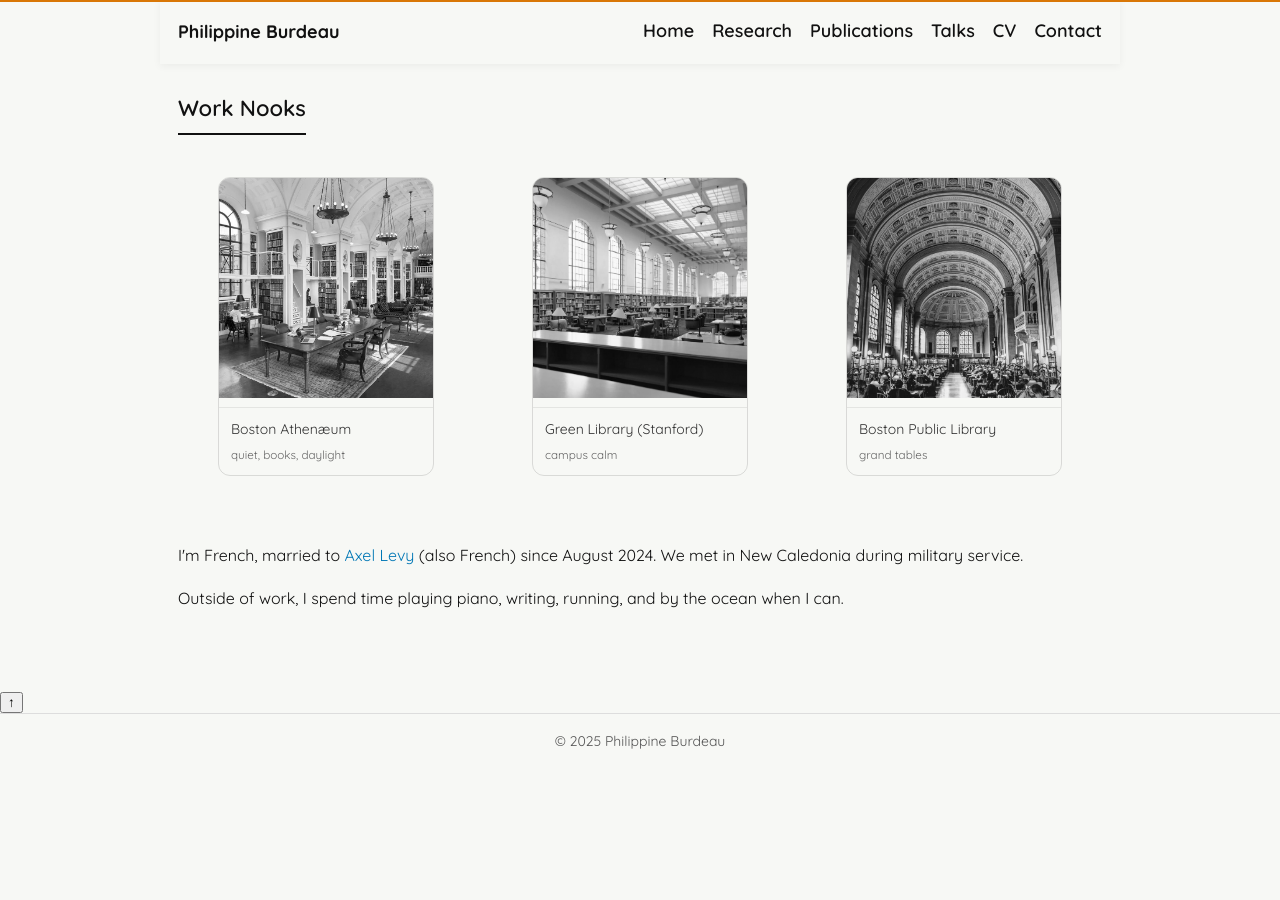
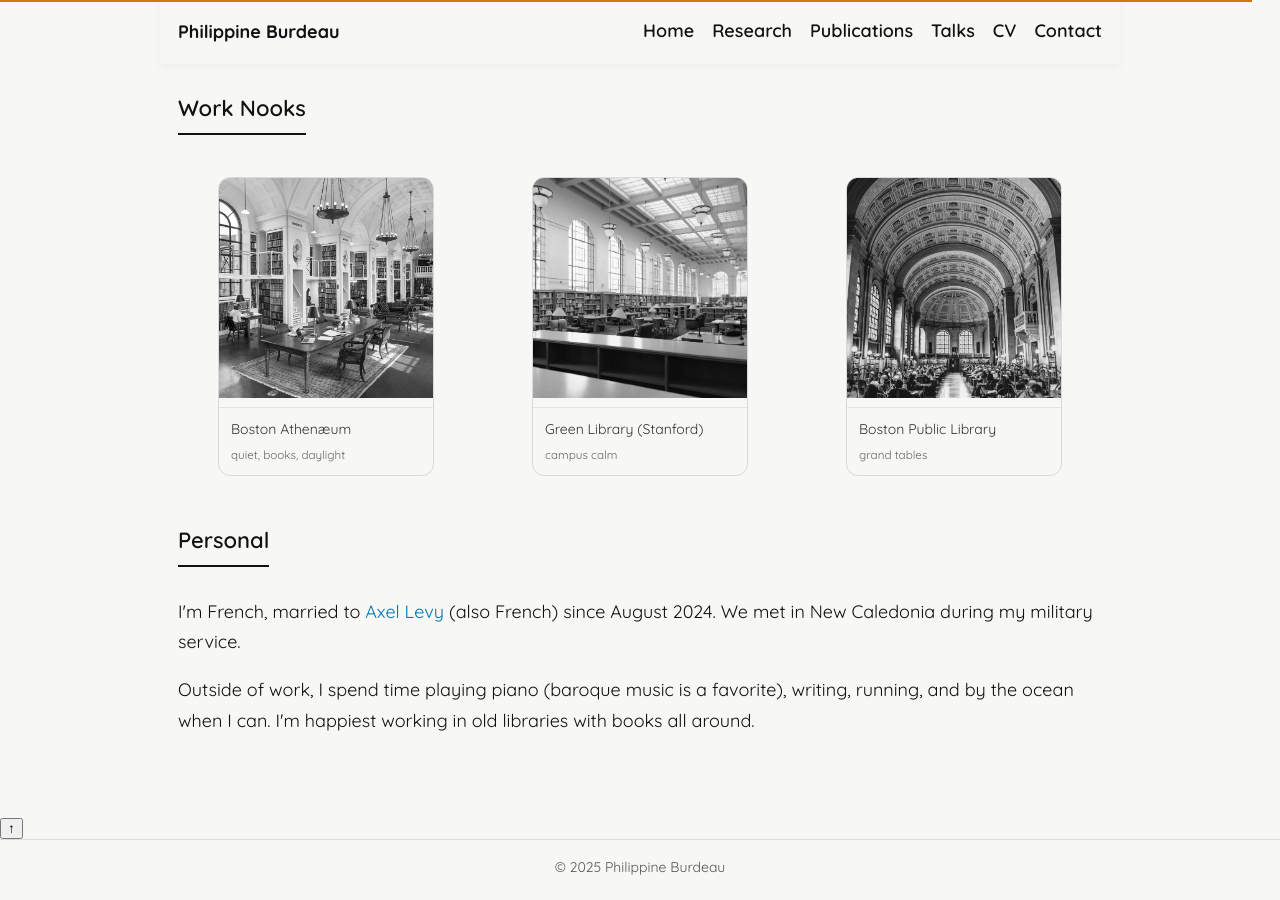
Before and after one commit to pburdeau/pburdeau.github.io, a Jekyll site: the page built from index.md, in a window 1280 px wide and 900 px high, scrolled down 950 px. Built offline with Jekyll 4.4.1, drawn with Linux system fonts in a browser that asks for light colours; before the commit the page ends 1725 px from its top, so only the background shows below that.

Commit message:
Update index.md

```diff
--- a/index.md
+++ b/index.md
@@ -60,7 +60,6 @@ permalink: /
   </figure>
 </div>
 
-<div style="margin-top: 48px; font-size: 16px; line-height: 1.7;">
-    <p>I'm French, married to <a href="https://axlevy.com/" target="_blank" rel="noopener">Axel Levy</a> (also French) since August 2024. We met in New Caledonia during military service.</p>
-    <p>Outside of work, I spend time playing piano, writing, running, and by the ocean when I can.</p>
-</div>
+<div class="h2">Personal</div>
+<p>I'm French, married to <a href="https://axlevy.com/" target="_blank" rel="noopener">Axel Levy</a> (also French) since August 2024. We met in New Caledonia during my military service.</p>
+<p>Outside of work, I spend time playing piano (baroque music is a favorite), writing, running, and by the ocean when I can. I'm happiest working in old libraries with books all around.</p>
```
